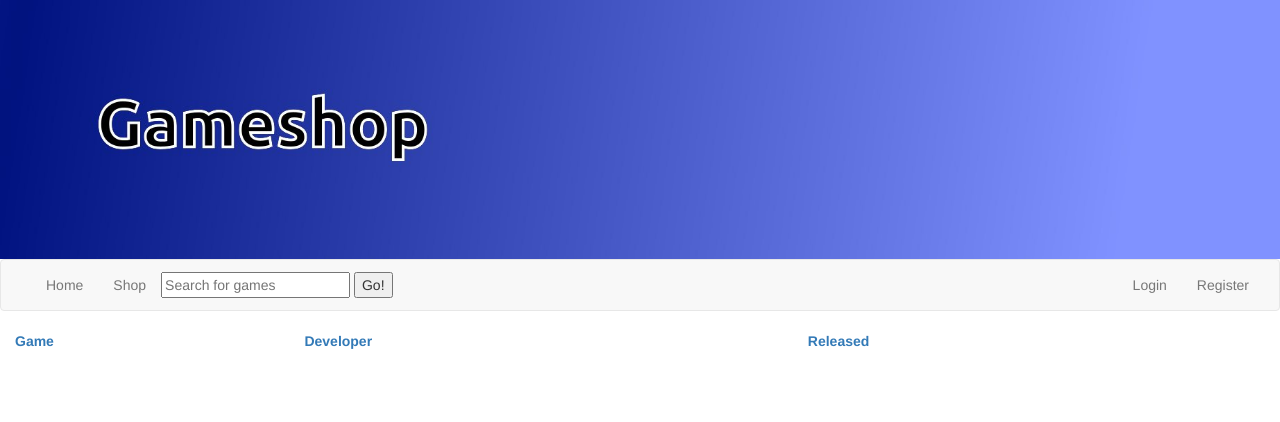
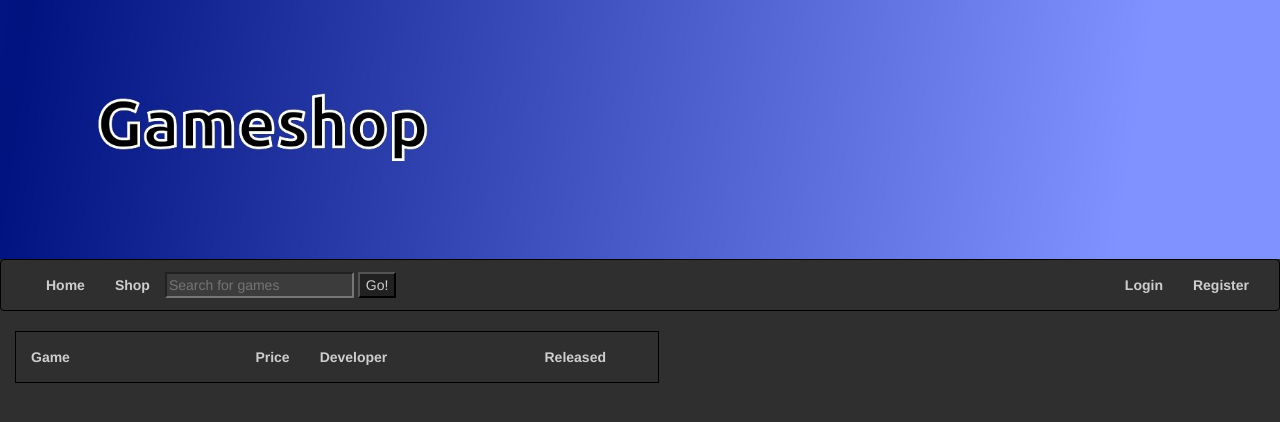
Before and after one commit to chachal/wsd-project, a Django app: page /shop/ in a window 1280 px wide. Shown: the top 422 px of the page. Run offline with Django 3.2, Linux system fonts and the light colour scheme; data that the repository does not hold is empty; some libraries are stand-ins or nearby versions.

Commit message:
visual stuff

```diff
--- a/static/css/app.css
+++ b/static/css/app.css
@@ -20,10 +20,73 @@
 }
 
 #searchform {
-  margin-top: 12px
+  margin-top: 12px;
 }
 
-#tabletitle {
-  font-size: 15pt
-  color: green
+#game {
+  float: left;
 }
+
+#highscores {
+  width: 40%;
+  border: 1px solid black;
+  padding-left 10px;
+}
+
+button {
+  background-color: #212121;
+  color: #cecece;
+}
+
+input {
+  background-color: #3c3c3c;
+}
+
+input[type="submit"] {
+  background-color: #212121;
+  color: #cecece;
+}
+
+table {
+  border: 1px solid black;
+}
+
+nav.navbar {
+  border-color: #000000;
+  background-color: #2f2f2f;
+}
+
+body {
+  background-color: #2f2f2f;
+}
+
+p, td, li, th, td {
+  color: #cecece;
+  font-weight: lighter;
+}
+
+a {
+  font-weight: bold;
+  color: #cecece;
+}
+
+a:hover {
+  color: #ffffff;
+}
+
+th.highscore, td.highscore {
+  text-align: center;
+  padding: 20px;
+}
+
+th, td {
+  padding: 15px;
+}
+
+.navbar-default .navbar-nav>li>a {
+  color: #cecece
+}
+
+.navbar-default .navbar-nav>li>a:hover {
+  color: #ffffff
+}
--- a/templates/addgame.html
+++ b/templates/addgame.html
@@ -5,7 +5,7 @@
     <form method="POST" action="/developer/addgame/">
       {% csrf_token %}
       {{form.as_p}}
-      <input type="submit" value="AddGame">
+      <input type="submit" value="Add game">
   </form>
   {% endblock%}
 
--- a/templates/shop.html
+++ b/templates/shop.html
@@ -2,15 +2,17 @@
 {% load i18n %}
 {% block page_content %}
 
-<table style="width:100%">
+<table>
   <tr>
-    <th id="tabletitle"><a href="?order_by=name">Game</a></th>
-    <th id="tabletitle"><a href="?order_by=developer">Developer</a></th>
-    <th id="tabletitle"><a href="?order_by=released">Released</a></th>
+    <th class="tabletitle" style="width:35%"><a href="?order_by=name">Game</a></th>
+    <th class="tabletitle" style="width:10%"><a href="?order_by=price">Price</a></th>
+    <th class="tabletitle" style="width:35%"><a href="?order_by=developer">Developer</a></th>
+    <th class="tabletitle" style="width:20%"><a href="?order_by=released">Released</a></th>
   </tr>
   {% for game in games %}
   <tr>
     <td><a href="http://127.0.0.1:8000/game?gameID={{ game.id }}">{{ game.name}}</a></td>
+    <td>{{ game.price}}</td>
     <td>{{ game.dev}}</td>
     <td>{{ game.released}}</td>
   </tr>
```
Also changed, not shown: templates/developergames.html (+5 -5 lines), templates/game.html (+12 -14 lines), templates/index.html (+4 -8 lines), templates/mygames.html (+4 -7 lines).
